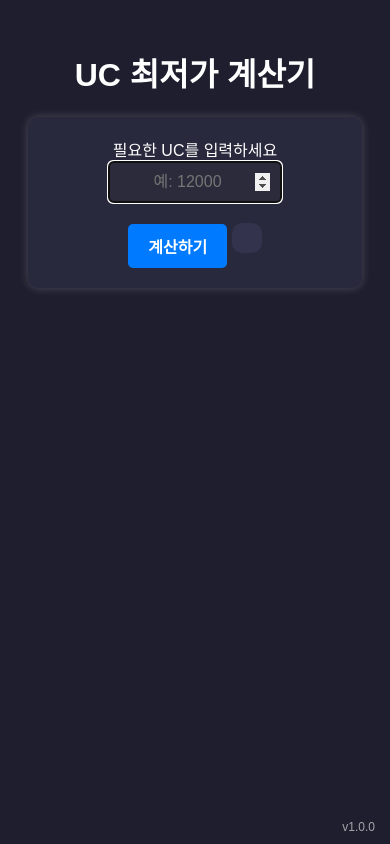
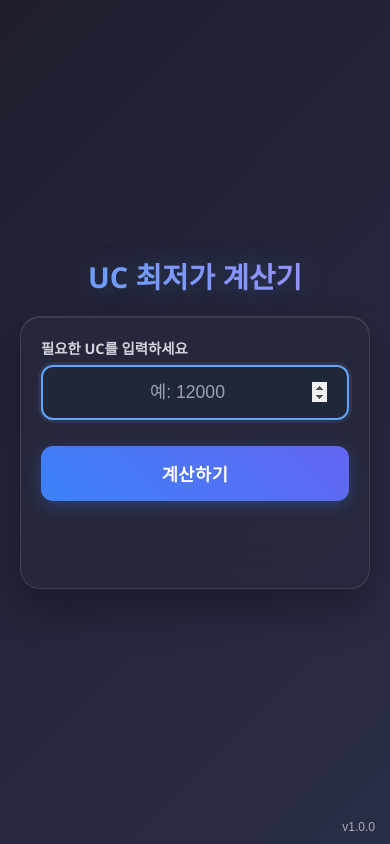
Before and after one commit to PUBGMK14/UC-IOS, a plain HTML site: page index.html in a window 390 px wide. Drawn offline with Linux system fonts and the light colour scheme.

Commit message:
Ver 3.0 Update style.css

```diff
--- a/style.css
+++ b/style.css
@@ -1,62 +1,199 @@
+* {
+    margin: 0;
+    padding: 0;
+    box-sizing: border-box;
+}
+
 body {
-    font-family: Arial, sans-serif;
-    background-color: #1e1e2e;
-    color: #ffffff;
-    text-align: center;
+    font-family: 'Segoe UI', Tahoma, Geneva, Verdana, sans-serif;
+    background: linear-gradient(135deg, #1e1e2e 0%, #2a2d47 100%);
+    color: #e5e7eb;
+    min-height: 100vh;
+    display: flex;
+    align-items: center;
+    justify-content: center;
     padding: 20px;
 }
 
-h2 {
-    margin-bottom: 20px;
+.container {
+    width: 100%;
+    max-width: 500px;
+}
+
+.title {
+    text-align: center;
+    margin-bottom: 30px;
+    font-size: 2.5rem;
+    font-weight: 700;
+    background: linear-gradient(45deg, #60a5fa, #a78bfa);
+    background-clip: text;
+    -webkit-background-clip: text;
+    -webkit-text-fill-color: transparent;
+    text-shadow: 0 0 30px rgba(96, 165, 250, 0.3);
 }
 
 .calculator {
-    background-color: #29293d;
-    padding: 20px;
-    border-radius: 10px;
-    display: inline-block;
-    box-shadow: 0px 0px 10px rgba(255, 255, 255, 0.2);
+    background: rgba(41, 41, 61, 0.8);
+    backdrop-filter: blur(20px);
+    border: 1px solid rgba(255, 255, 255, 0.1);
+    border-radius: 20px;
+    padding: 30px;
+    box-shadow:
+        0 20px 40px rgba(0, 0, 0, 0.3),
+        inset 0 1px 0 rgba(255, 255, 255, 0.1);
+}
+
+.input-group {
+    margin-bottom: 25px;
+}
+
+label {
+    display: block;
+    margin-bottom: 8px;
+    font-weight: 600;
+    color: #d1d5db;
+    font-size: 0.9rem;
 }
 
 input {
-    padding: 10px;
-    font-size: 16px;
-    border: 2px solid #444;
-    border-radius: 5px;
-    width: 150px;
-    background-color: #2b2b3b;
+    width: 100%;
+    padding: 15px 20px;
+    font-size: 1.1rem;
+    border: 2px solid rgba(75, 85, 99, 0.5);
+    border-radius: 12px;
+    background: rgba(31, 41, 55, 0.8);
+    color: #f9fafb;
+    text-align: center;
+    transition: all 0.3s ease;
+    outline: none;
+}
+
+input:focus {
+    border-color: #60a5fa;
+    box-shadow: 0 0 0 3px rgba(96, 165, 250, 0.1);
+    transform: translateY(-1px);
+}
+
+input::placeholder {
+    color: #9ca3af;
+}
+
+button {
+    width: 100%;
+    padding: 15px;
+    font-size: 1.1rem;
+    font-weight: 600;
     color: white;
+    background: linear-gradient(45deg, #3b82f6, #6366f1);
+    border: none;
+    border-radius: 12px;
+    cursor: pointer;
+    transition: all 0.3s ease;
+    text-transform: uppercase;
+    letter-spacing: 0.5px;
+    box-shadow: 0 4px 15px rgba(59, 130, 246, 0.3);
+}
+
+button:hover {
+    background: linear-gradient(45deg, #2563eb, #5b21b6);
+    transform: translateY(-2px);
+    box-shadow: 0 8px 25px rgba(59, 130, 246, 0.4);
+}
+
+button:active {
+    transform: translateY(0);
+}
+
+.result {
+    margin-top: 25px;
+    padding: 20px;
+    background: rgba(15, 23, 42, 0.6);
+    border-radius: 15px;
+    border: 1px solid rgba(148, 163, 184, 0.2);
+    opacity: 0;
+    transform: translateY(10px);
+    transition: all 0.3s ease;
+}
+
+.result.show {
+    opacity: 1;
+    transform: translateY(0);
+}
+
+.result h3 {
+    color: #22c55e;
+    margin-bottom: 15px;
+    font-size: 1.3rem;
     text-align: center;
 }
 
-button {
-    margin-top: 10px;
-    padding: 10px 20px;
-    font-size: 16px;
-    font-weight: bold;
-    color: white;
-    background-color: #007bff;
-    border: none;
-    border-radius: 5px;
-    cursor: pointer;
-    transition: 0.3s;
+.price-highlight {
+    font-size: 1.8rem;
+    font-weight: 800;
+    color: #fbbf24;
+    text-align: center;
+    margin: 15px 0;
+    text-shadow: 0 0 10px rgba(251, 191, 36, 0.3);
 }
 
-button:hover {
-    background-color: #0056b3;
+.package-list {
+    margin-top: 20px;
 }
 
-#result {
-    margin-top: 20px;
+.package-list h4 {
+    color: #cbd5e1;
+    margin-bottom: 12px;
+    font-size: 1rem;
+}
+
+.package-item {
+    background: rgba(30, 41, 59, 0.5);
+    padding: 12px 16px;
+    border-radius: 8px;
+    margin-bottom: 8px;
+    border-left: 3px solid #60a5fa;
+    display: flex;
+    justify-content: space-between;
+    align-items: center;
+}
+
+.package-item:last-child {
+    margin-bottom: 0;
+}
+
+.package-name {
+    color: #e2e8f0;
+    font-weight: 500;
+}
+
+.package-count {
+    color: #60a5fa;
+    font-weight: 700;
+    background: rgba(96, 165, 250, 0.1);
+    padding: 4px 8px;
+    border-radius: 6px;
+}
+
+.error {
+    background: rgba(239, 68, 68, 0.1);
+    border: 1px solid rgba(239, 68, 68, 0.3);
+    color: #fca5a5;
     padding: 15px;
-    background-color: #33334d;
     border-radius: 10px;
+    margin-top: 15px;
+    text-align: center;
+}
+
+.loading {
     display: inline-block;
-    text-align: left;
-    max-width: 400px;
-    font-size: 14px;
+    width: 20px;
+    height: 20px;
+    border: 2px solid rgba(255, 255, 255, 0.3);
+    border-radius: 50%;
+    border-top-color: #60a5fa;
+    animation: spin 0.8s ease-in-out infinite;
+}
 
-}
 .version {
     position: fixed;
     bottom: 10px;
@@ -65,3 +202,20 @@ button:hover {
     color: rgba(255, 255, 255, 0.6);
     font-family: Arial, sans-serif;
 }
+
+@keyframes spin {
+    to {
+        transform: rotate(360deg);
+    }
+}
+
+@media (max-width: 480px) {
+    .title {
+        font-size: 1.8rem;
+        margin-bottom: 20px;
+    }
+
+    .calculator {
+        padding: 20px;
+    }
+}
```
